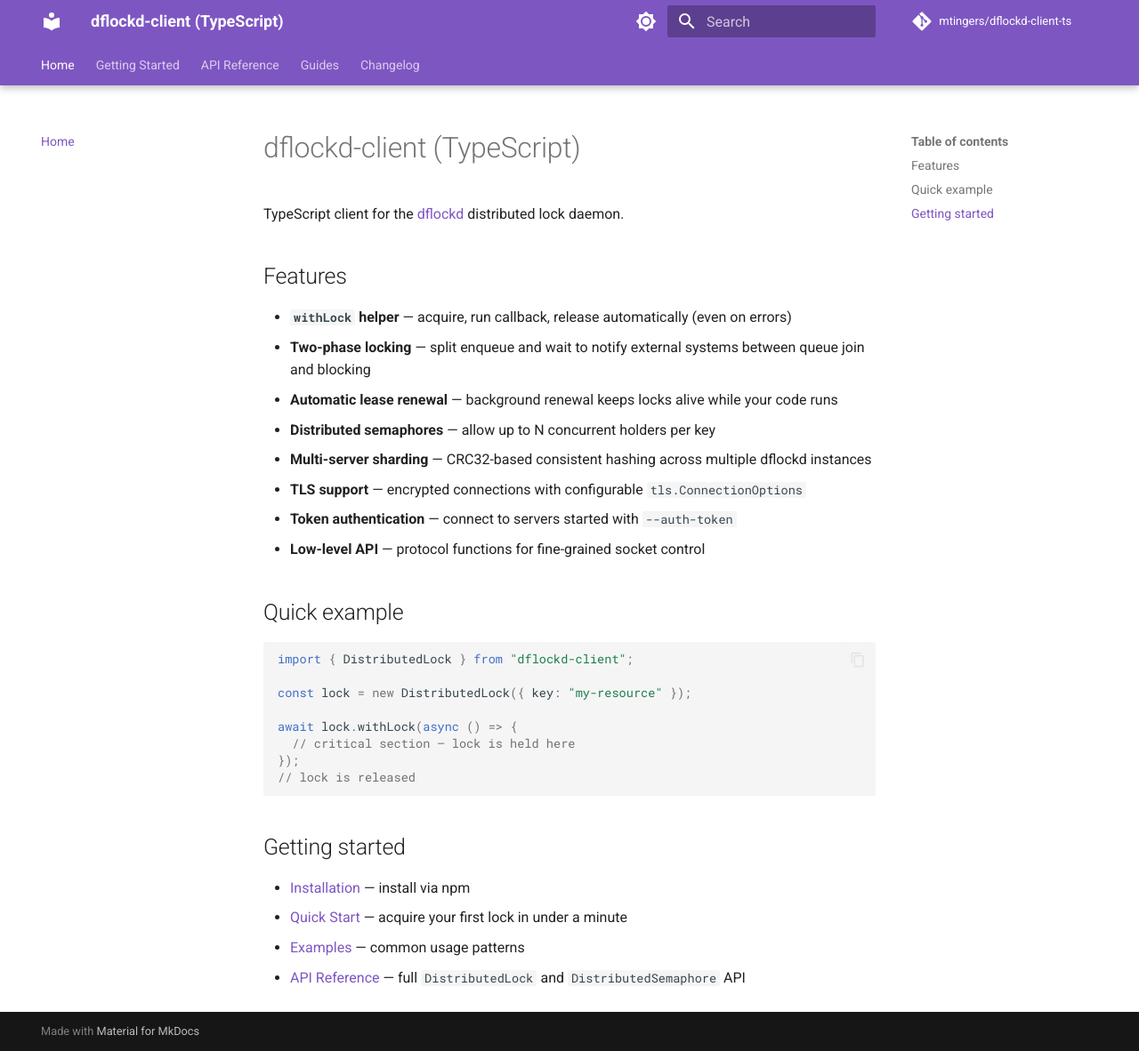
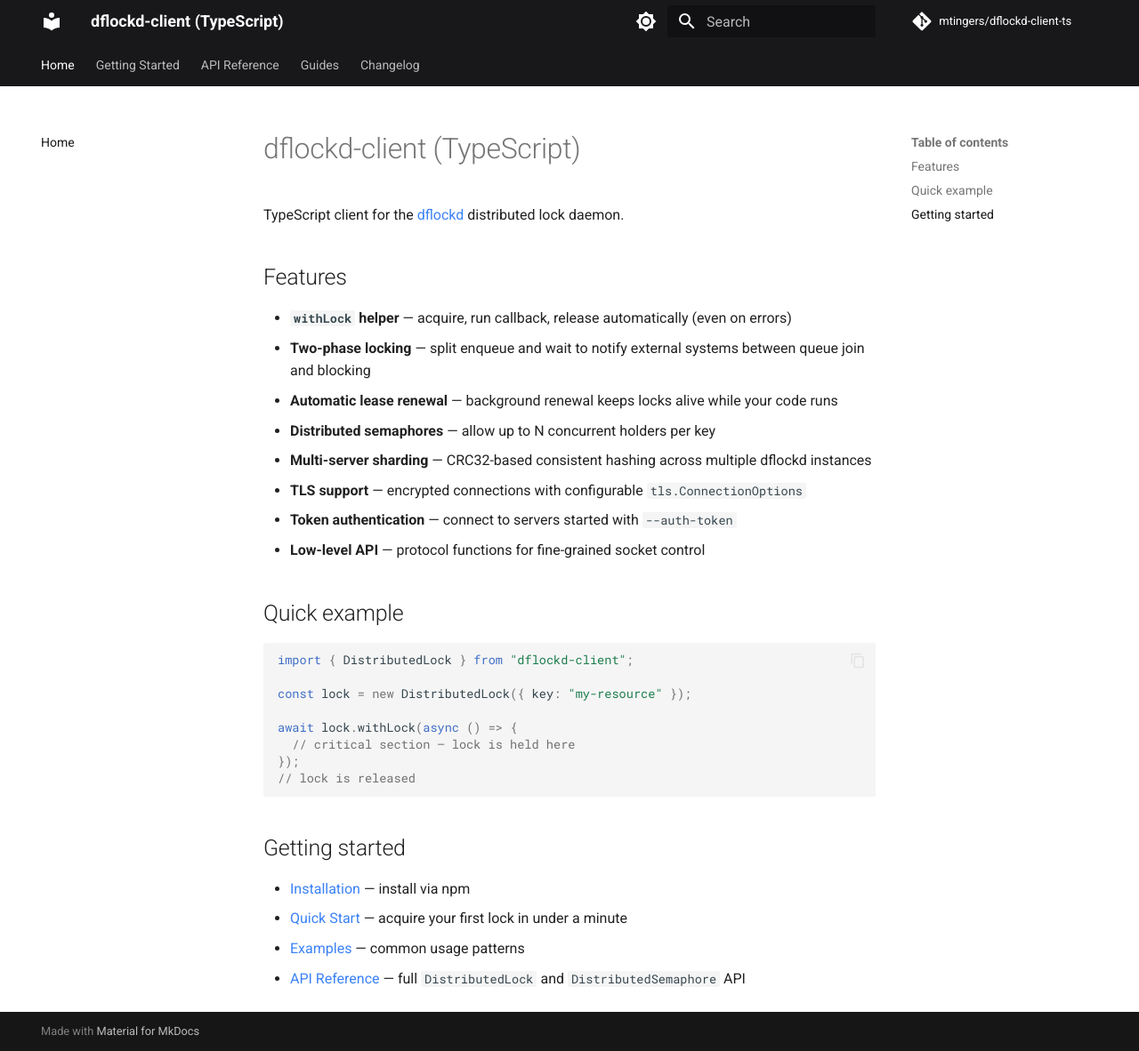
Before and after one commit to mtingers/dflockd-client-ts, an MkDocs documentation site: the page built from docs/index.md, in a window 1280 px wide and 1182 px high. Shown: the whole window at 89% size. Built offline with MkDocs 1.6.1 and Material for MkDocs 9.7.7, drawn with Linux system fonts in a browser that asks for light colours; comment, search, counter and statistics services are not loaded.

Commit message:
docs: update theme

```diff
--- /dev/null
+++ b/docs/stylesheets/extra.css
@@ -0,0 +1,43 @@
+/* LIGHT MODE */
+
+:root {
+  --md-primary-fg-color: #18181b;
+  --md-primary-fg-color--light: #27272a;
+  --md-primary-fg-color--dark: #09090b;
+
+  --md-accent-fg-color: #3b82f6;
+
+  /* lighter links */
+  /* --md-typeset-a-color: #3b82f6;   /* blue-500 */ */
+  --md-typeset-a-color: #60a5fa;   /* blue-400 */
+}
+:root .md-typeset a {
+  color: #3b82f6; /* Tailwind blue-500 */
+}
+
+/* DARK MODE */
+
+[data-md-color-scheme="slate"] {
+  --md-primary-fg-color: #09090b;
+  --md-primary-fg-color--light: #18181b;
+  --md-primary-fg-color--dark: #000000;
+
+  --md-accent-fg-color: #60a5fa;
+
+  /* keep this since you said it looks good */
+  --md-typeset-a-color: #60a5fa;   /* blue-400 */
+}
+[data-md-color-scheme="slate"] .md-typeset a {
+  color: #60a5fa; /* Tailwind blue-400 */
+}
+.md-header {
+    box-shadow: none;
+    border-bottom: 1px solid rgba(0, 0, 0, 0.08);
+}
+.md-typeset a:hover {
+    text-decoration: underline;
+}
+
+[data-md-color-scheme="slate"] .md-header {
+    border-bottom: 1px solid rgba(255, 255, 255, 0.08);
+}
--- a/mkdocs.yml
+++ b/mkdocs.yml
@@ -9,15 +9,15 @@ theme:
   palette:
     - media: "(prefers-color-scheme: light)"
       scheme: default
-      primary: deep purple
-      accent: amber
+      primary: slate
+      accent: indigo
       toggle:
         icon: material/brightness-7
         name: Switch to dark mode
     - media: "(prefers-color-scheme: dark)"
       scheme: slate
-      primary: deep purple
-      accent: amber
+      primary: slate
+      accent: indigo
       toggle:
         icon: material/brightness-4
         name: Switch to light mode
@@ -68,3 +68,6 @@ nav:
     - Authentication: guides/auth.md
     - Sharding: guides/sharding.md
   - Changelog: changelog.md
+
+extra_css:
+  - stylesheets/extra.css
```
